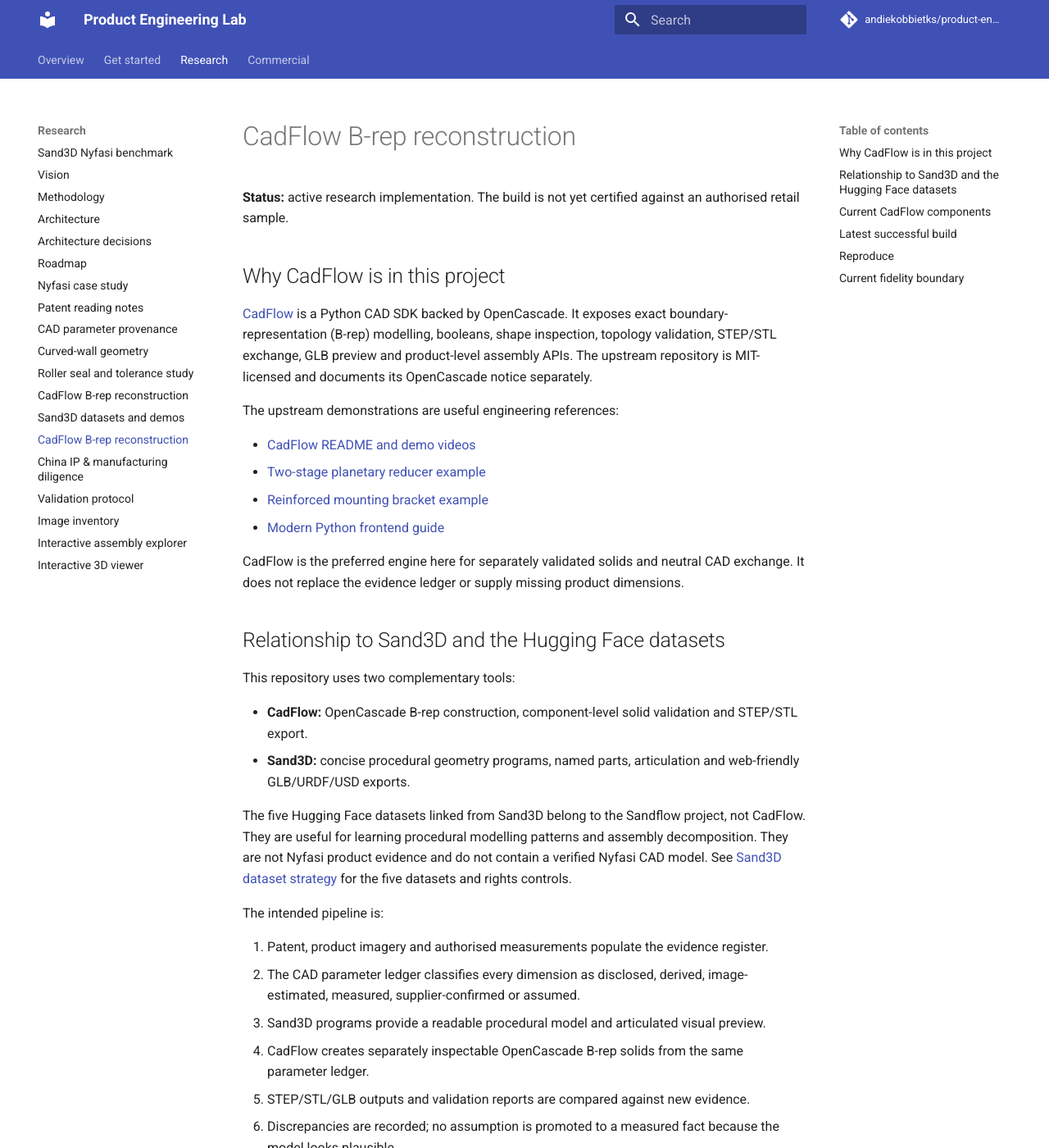
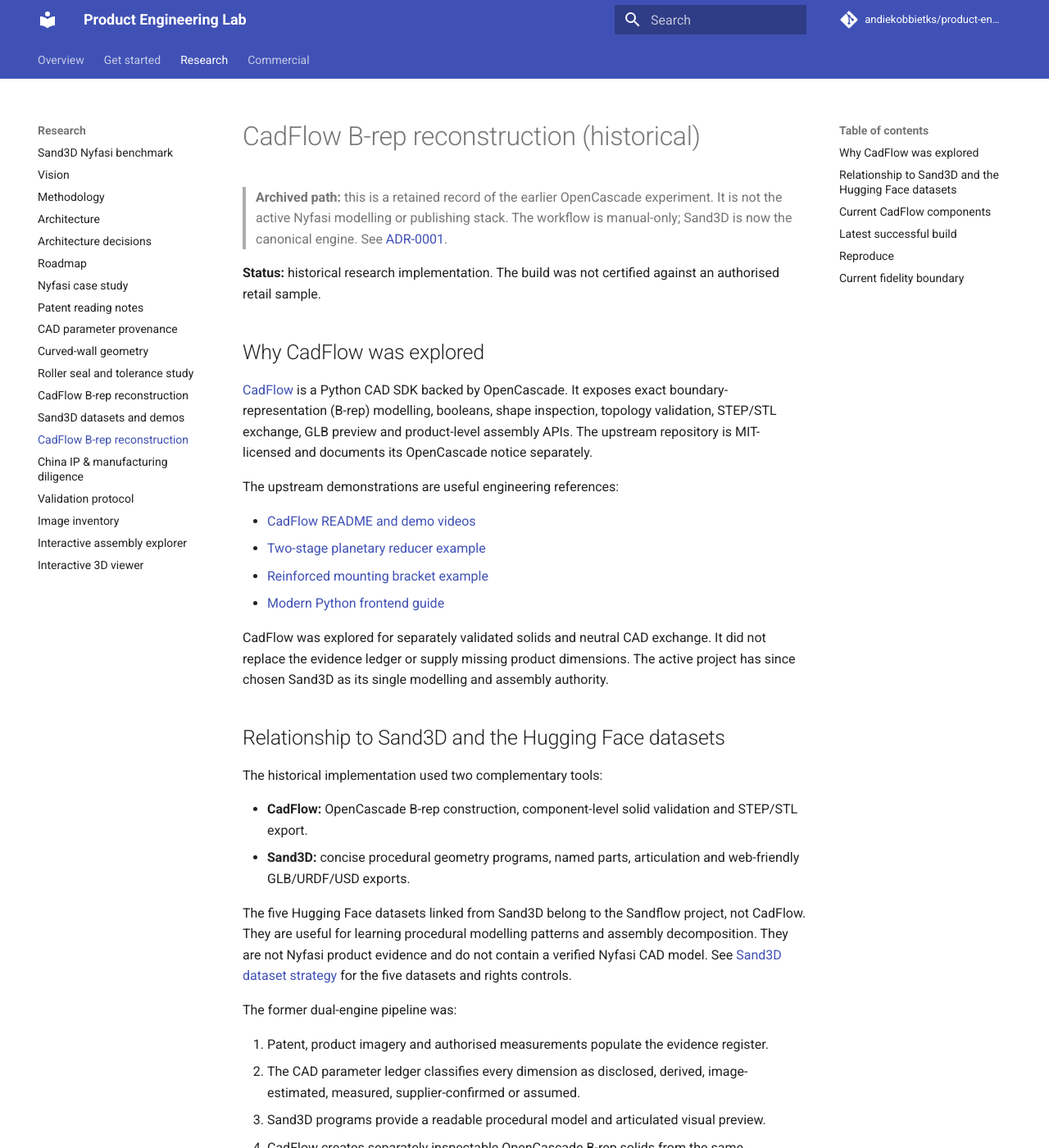
Before and after one commit to andiekobbietks/product-engineering-lab, an MkDocs documentation site: the page built from docs/experiments/cadflow-brep.md, in a window 1280 px wide and 1400 px high. Shown: the whole window at 82% size. Built offline with MkDocs 1.6.1 and Material for MkDocs 9.7.7, drawn with Linux system fonts in a browser that asks for light colours; comment, search, counter and statistics services are not loaded; some of the changed text lies outside the part shown.

Commit message:
Archive CadFlow B-rep experiment documentation

```diff
--- a/docs/experiments/cadflow-brep.md
+++ b/docs/experiments/cadflow-brep.md
@@ -1,8 +1,10 @@
-# CadFlow B-rep reconstruction
+# CadFlow B-rep reconstruction (historical)
 
-**Status:** active research implementation. The build is not yet certified against an authorised retail sample.
+> **Archived path:** this is a retained record of the earlier OpenCascade experiment. It is not the active Nyfasi modelling or publishing stack. The workflow is manual-only; Sand3D is now the canonical engine. See [ADR-0001](../decisions/adr-0001-sand3d-canonical-engine.md).
 
-## Why CadFlow is in this project
+**Status:** historical research implementation. The build was not certified against an authorised retail sample.
+
+## Why CadFlow was explored
 
 [CadFlow](https://github.com/yhz5613813/CadFlow) is a Python CAD SDK backed by OpenCascade. It exposes exact boundary-representation (B-rep) modelling, booleans, shape inspection, topology validation, STEP/STL exchange, GLB preview and product-level assembly APIs. The upstream repository is MIT-licensed and documents its OpenCascade notice separately.
 
@@ -13,18 +15,18 @@ The upstream demonstrations are useful engineering references:
 - [Reinforced mounting bracket example](https://github.com/yhz5613813/CadFlow/blob/main/examples/cadflow_complex_mounting_bracket.py)
 - [Modern Python frontend guide](https://github.com/yhz5613813/CadFlow/blob/main/docs/guides/modern-frontend.md)
 
-CadFlow is the preferred engine here for separately validated solids and neutral CAD exchange. It does not replace the evidence ledger or supply missing product dimensions.
+CadFlow was explored for separately validated solids and neutral CAD exchange. It did not replace the evidence ledger or supply missing product dimensions. The active project has since chosen Sand3D as its single modelling and assembly authority.
 
 ## Relationship to Sand3D and the Hugging Face datasets
 
-This repository uses two complementary tools:
+The historical implementation used two complementary tools:
 
 - **CadFlow:** OpenCascade B-rep construction, component-level solid validation and STEP/STL export.
 - **Sand3D:** concise procedural geometry programs, named parts, articulation and web-friendly GLB/URDF/USD exports.
 
 The five Hugging Face datasets linked from Sand3D belong to the Sandflow project, not CadFlow. They are useful for learning procedural modelling patterns and assembly decomposition. They are not Nyfasi product evidence and do not contain a verified Nyfasi CAD model. See [Sand3D dataset strategy](sand3d-dataset-strategy.md) for the five datasets and rights controls.
 
-The intended pipeline is:
+The former dual-engine pipeline was:
 
 1. Patent, product imagery and authorised measurements populate the evidence register.
 2. The CAD parameter ledger classifies every dimension as disclosed, derived, image-estimated, measured, supplier-confirmed or assumed.
@@ -35,7 +37,7 @@ The intended pipeline is:
 
 ## Current CadFlow components
 
-The script at experiments/001-nyfasi-reconstruction/scripts/build_cadflow_reconstruction.py now builds the following as separate B-rep components:
+The historical script at experiments/001-nyfasi-reconstruction/scripts/build_cadflow_reconstruction.py built the following as separate B-rep components:
 
 - Lower housing shell and upper housing cap
 - Reservoir enclosure
```
